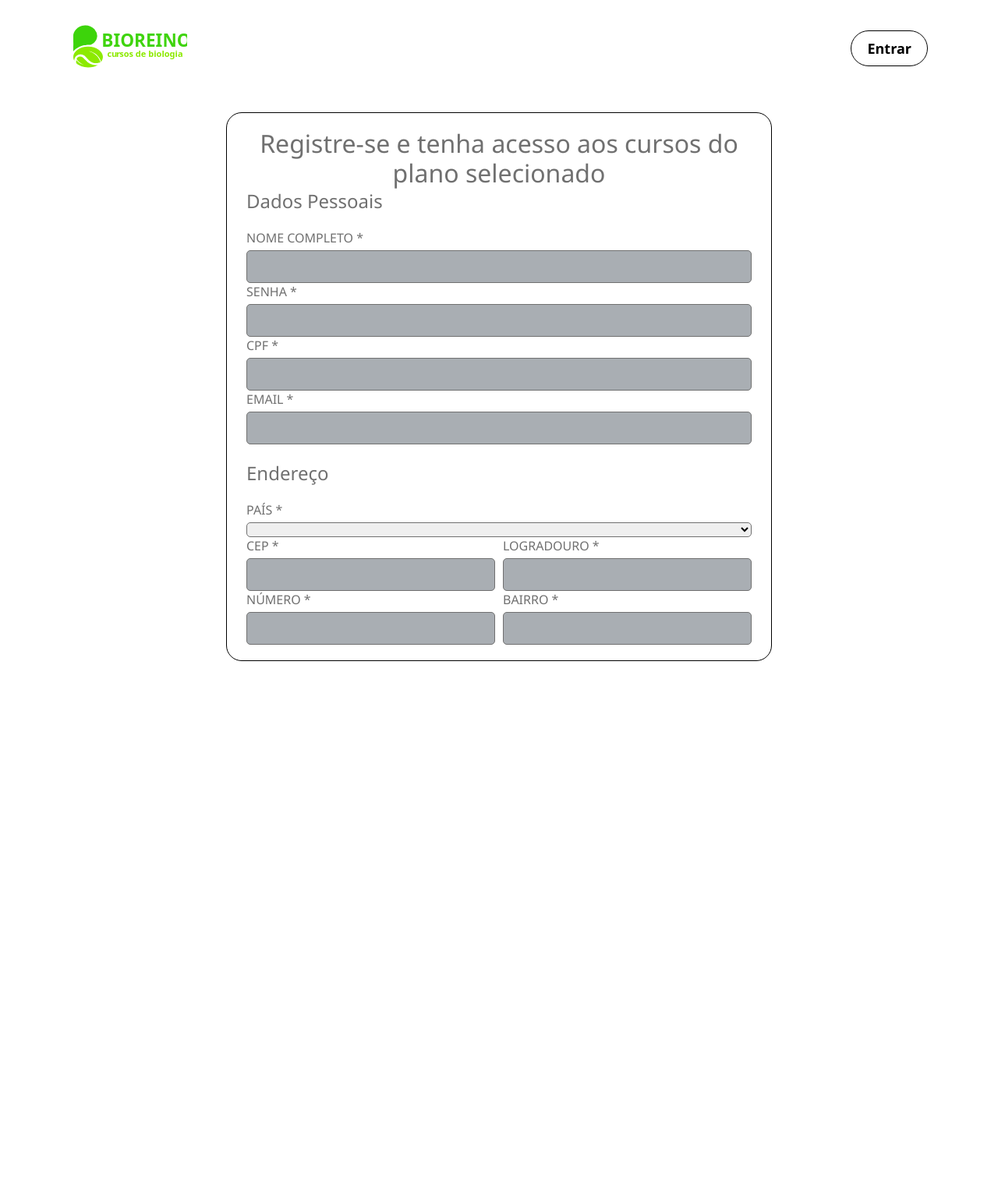
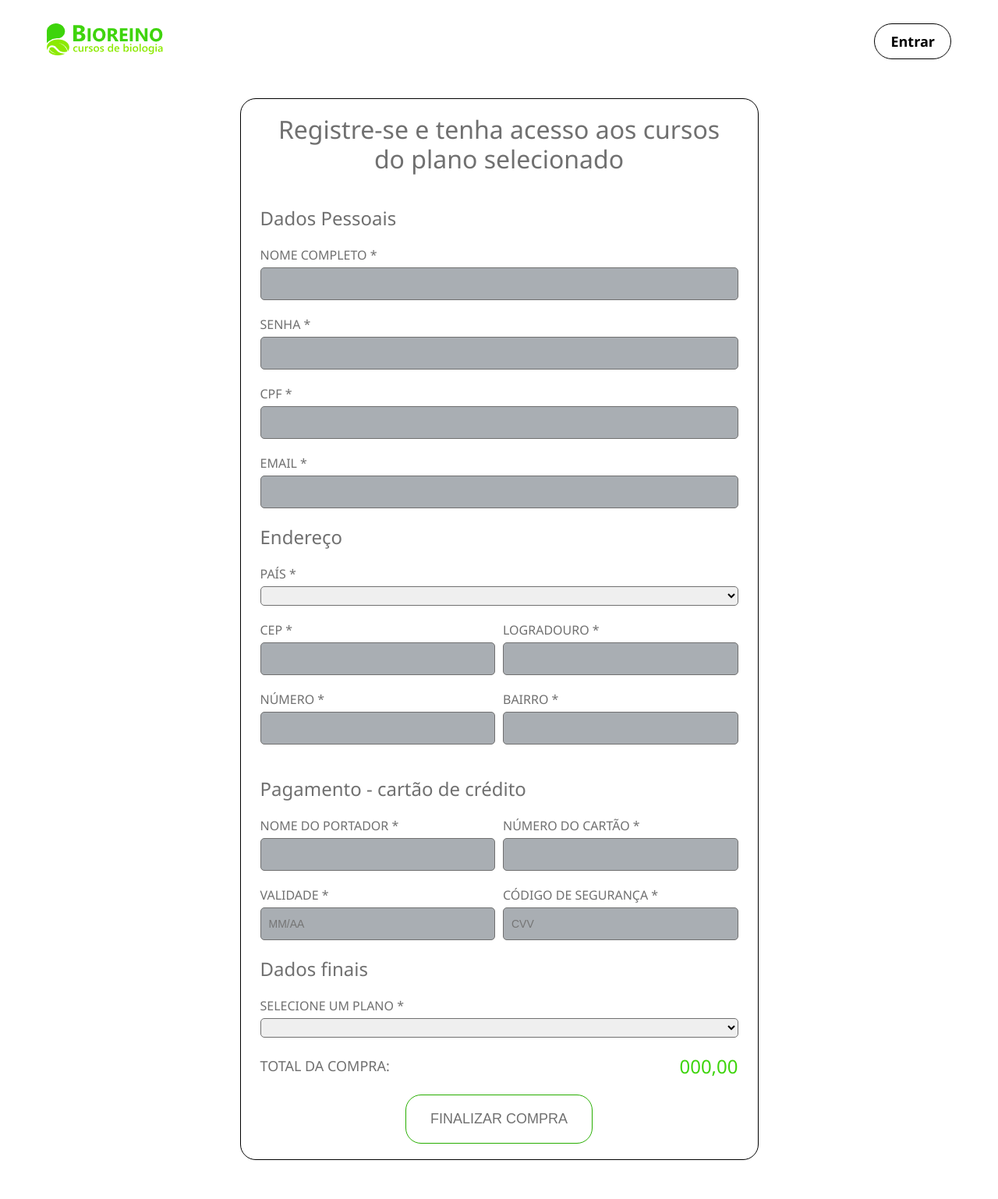
Before and after one commit to PedroHenriqueSampaioNovaes/bioreino-antigo, a PHP site: page /cadastro.html in a window 1280 px wide. Shown: the whole page at 78% size. Before the commit the page ends 848 px from the top, so only its background shows below. Run offline with PHP 8.4, Linux system fonts and the light colour scheme; lists and menus that the app fills with data are empty.

Commit message:
Término do cadastro.html

```diff
--- a/cadastro.html
+++ b/cadastro.html
@@ -5,11 +5,13 @@
   <meta charset="UTF-8">
   <meta http-equiv="X-UA-Compatible" content="IE=edge">
   <meta name="viewport" content="width=device-width, initial-scale=1.0">
+  <!-- Favicon -->
   <link rel="shortcut icon" href="src/img/favicon/favicon.ico" type="image/x-icon">
   <link rel="apple-touch-icon" sizes="180x180" href="src/img/favicon/apple-touch-icon.png">
   <link rel="icon" type="image/png" sizes="32x32" href="src/img/favicon/favicon-32x32.png">
   <link rel="icon" type="image/png" sizes="16x16" href="src/img/favicon/favicon-16x16.png">
   <link rel="manifest" href="src/img/favicon/site.webmanifest">
+
   <!-- Style -->
   <link rel="stylesheet" href="src/css/reset.css">
   <link rel="stylesheet" href="src/css/home.css">
@@ -19,7 +21,7 @@
   <title>Bioreino - Cadastro</title>
 </head>
 
-<body>
+<body id="cadastro">
   <header class="cabecalho">
     <a href="/" class="logo">
       <img src="src/img/bioreino.svg" alt="Logo da Bioreino">
@@ -31,15 +33,15 @@
     </nav>
   </header>
 
+  <div class="container">
     <section class="dados">
       <h1 class="info">
         Registre-se e tenha acesso aos cursos do
         plano selecionado
       </h1>
       <form action="" method="post" class="formulario">
-      <div>
+        <div class="conjunto_dados">
           <h2>Dados Pessoais</h2>
-        <div>
           <label for="nome">Nome completo *</label>
           <input type="text" name="nome" id="nome" required>
           <label for="senha">Senha *</label>
@@ -49,11 +51,11 @@
           <label for="email">Email *</label>
           <input type="email" name="email" id="email" required>
         </div>
-        <div class="endereco">
+        <div class="conjunto_dados">
           <h2>Endereço</h2>
           <div>
             <label for="pais">País *</label>
-            <select name="pais" id="pais">
+            <select name="pais" id="pais" required>
             </select>
             <div class="divisor">
               <div>
@@ -77,8 +79,53 @@
             </div>
           </div>
         </div>
+        <div class="conjunto_dados">
+          <h2>Pagamento - cartão de crédito</h2>
+          <div>
+            <div class="divisor">
+              <div>
+                <label for="nome_portador">nome do portador *</label>
+                <input type="text" name="nome_portador" id="nome_portador" required>
+              </div>
+              <div>
+                <label for="num_cartao">número do cartão *</label>
+                <input type="text" name="num_cartao" id="num_cartao" required>
+              </div>
+            </div>
+            <div class="divisor">
+              <div>
+                <label for="validade">validade *</label>
+                <input type="text" name="validade" id="validade" placeholder="MM/AA" required>
+              </div>
+              <div>
+                <label for="cod_seguranca">código de segurança *</label>
+                <input type="text" name="cod_seguranca" id="cod_seguranca" placeholder="CVV" required>
+              </div>
+            </div>
+          </div>
+          <div class="conjunto_dados">
+            <h2>Dados finais</h2>
+            <div>
+              <label for="plano">Selecione um plano *</label>
+              <select name="plano" id="plano" required>
+                <option value=""></option>
+                <option value="kids">Kids</option>
+                <option value="scholar">Scholar</option>
+                <option value="professional">Professional</option>
+              </select>
+            </div>
+            <div class="container_valor">
+              <p>TOTAL DA COMPRA:</p>
+              <span class="total">000,00</span>
+            </div>
+          </div>
+        </div>
+        <div class="btn">
+          <button>Finalizar compra</button>
+        </div>
       </form>
     </section>
+  </div>
 </body>
 
 </html>
--- a/index.html
+++ b/index.html
@@ -7,10 +7,11 @@
   <meta name="viewport" content="width=device-width, initial-scale=1.0">
 
   <!-- Favicon -->
-  <!-- <link rel="apple-touch-icon" sizes="180x180" href="src/img/favicon/apple-touch-icon.png">
+  <link rel="shortcut icon" href="src/img/favicon/favicon.ico" type="image/x-icon">
+  <link rel="apple-touch-icon" sizes="180x180" href="src/img/favicon/apple-touch-icon.png">
   <link rel="icon" type="image/png" sizes="32x32" href="src/img/favicon/favicon-32x32.png">
   <link rel="icon" type="image/png" sizes="16x16" href="src/img/favicon/favicon-16x16.png">
-  <link rel="manifest" href="src/img/favicon/site.webmanifest"> -->
+  <link rel="manifest" href="src/img/favicon/site.webmanifest">
 
   <!-- Style -->
   <link rel="stylesheet" href="src/css/reset.css">
--- a/src/css/cadastro.css
+++ b/src/css/cadastro.css
@@ -1,6 +1,10 @@
+#cadastro .container {
+  padding: 0 10px;
+}
+
 /* Formulário */
 .dados {
-  max-width: 700px;
+  max-width: 665px;
   width: 100%;
   margin: 0 auto 50px;
   padding: 20px 25px;
@@ -14,6 +18,15 @@
   color: #707070;
   text-align: center;
   line-height: 38px;
+  margin-bottom: 40px;
+}
+
+.conjunto_dados {
+  margin-bottom: 20px;
+}
+
+.conjunto_dados input:not(input:last-child), .conjunto_dados .divisor > div {
+  margin-bottom: 20px;
 }
 
 .dados h2 {
@@ -32,10 +45,52 @@
   flex: 1;
 }
 
-.formulario #pais {
+.formulario select {
   display: block;
   width: 100%;
+  height: 25px;
   border: 1px solid #707070;
   border-radius: 5px;
   outline: none;
+  margin-bottom: 20px;
 }
+
+.container_valor {
+  display: flex;
+  justify-content: space-between;
+  align-items: center;
+  flex-wrap: wrap;
+  font-size: 18px;
+}
+
+.container_valor p {
+  color: #707070;
+}
+
+.container_valor .total {
+  color: var(--bg-verde-escuro);
+  font-size: 24px;
+}
+
+#cadastro .btn {
+  text-align: center;
+}
+
+#cadastro .btn button {
+  background: none;
+  max-width: 240px;
+  width: 100%;
+  font-size: 18px;
+  text-transform: uppercase;
+  color: #707070;
+  border: 1px solid var(--borda-verde);
+  border-radius: 20px;
+  padding: 20px 20px;
+  cursor: pointer;
+  transition: .15s ease-in-out;
+}
+
+#cadastro .btn button:hover {
+  background: var(--bg-verde-escuro);
+  color: #fff;
+}
--- a/src/css/home.css
+++ b/src/css/home.css
@@ -4,13 +4,18 @@ Cabeçalho */
   display: flex;
   justify-content: space-between;
   align-items: center;
-  padding: 0 90px;
+  width: 100%;
+  padding: 0 60px;
   margin-top: 30px;
   margin-bottom: 50px;
 }
 
+.logo {
+  width: 150px;
+}
+
 .logo img {
-  width: 150px;
+  width: 100%;
 }
 
 .cabecalho .itens_nav {
@@ -33,7 +38,7 @@ Cabeçalho */
   color: #000;
   border: 1px solid var(--borda-verde);
   border-radius: 35px;
-  padding: 15px 30px;
+  padding: 10px 20px;
   font-weight: bold;
   transition: 0.15s ease-in-out;
 }
@@ -58,6 +63,10 @@ Introdução */
 
 .introducao .descricao img {
   width: 50%;
+}
+
+.introducao img {
+  max-width: 32%;
 }
 
 .introducao .descricao .titulo {
@@ -197,6 +206,7 @@ Sobre os planos */
 
 .planos .plano img {
   width: 50%;
+  max-height: 450px;
   object-fit: cover;
 }
 
--- a/src/css/login.css
+++ b/src/css/login.css
@@ -1,12 +1,12 @@
 #login {
-  background-image: linear-gradient(to bottom, var(--bg-verde-escuro), var(--bg-verde-claro));
+  background-image: linear-gradient(130deg, var(--bg-verde-escuro) 50%, var(--bg-verde-claro) 50%);
   height: 100vh;
   display: flex;
   align-items: center;
   padding: 0 10px;
 }
 
-.container {
+#login .container {
   max-width: 400px;
   width: 100%;
   background: #fff;
@@ -44,7 +44,7 @@ input:focus, input:valid {
   background: #fff;
 }
 
-#email {
+#login #email {
   margin-bottom: 20px;
 }
 
@@ -60,7 +60,7 @@ input:focus, input:valid {
   text-decoration: underline;
 }
 
-.btn {
+#login .btn {
   display: block;
   padding: 20px 70px;
   font-size: 18px;
@@ -73,7 +73,7 @@ input:focus, input:valid {
   transition: .15s ease-in-out;
 }
 
-.btn:hover {
+#login .btn:hover {
   background: var(--bg-verde-escuro);
   color: #fff;
 }
```
Also changed, not shown: login.html (+8 -0 lines), src/css/responsivo.css (+35 -16 lines), src/img/bioreino.svg. Lines whose indentation alone changed are shown as unchanged.
